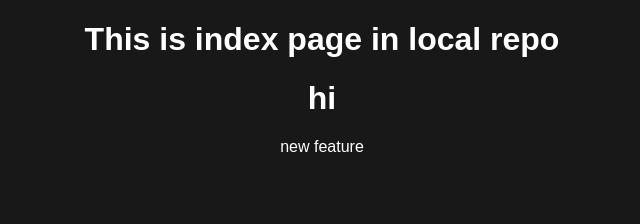
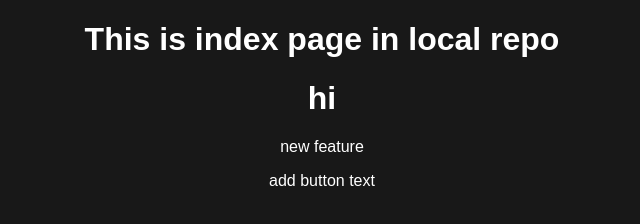
Before and after one commit to sanjana312005/localrepo, a plain HTML site: page index.html in a window 1280 px wide. Shown: the whole page, without its empty margins (318-958 px from the left). Drawn offline with Linux system fonts and the light colour scheme.

Commit message:
add button

```diff
--- a/index.html
+++ b/index.html
@@ -11,6 +11,7 @@
     <h1>This is index page in local repo </h1>
     <h1>hi</h1>
     <p>new feature</p>
+    <p> add button text</p>
 
 </body>
 </html>
```
